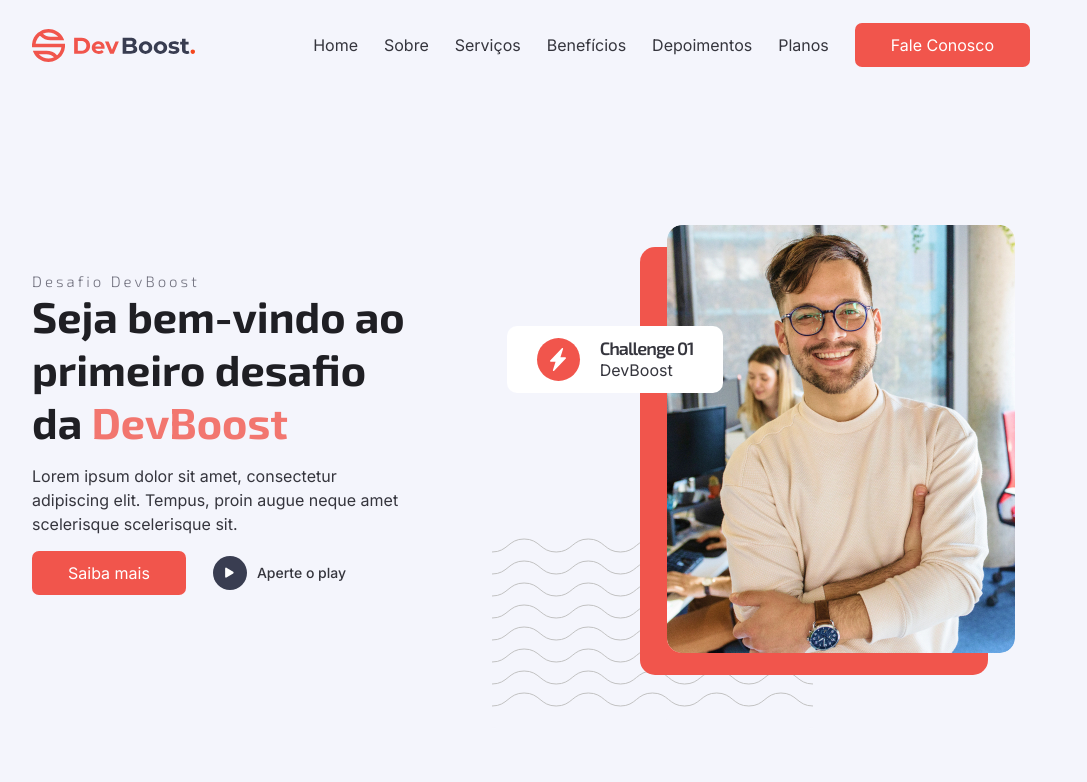
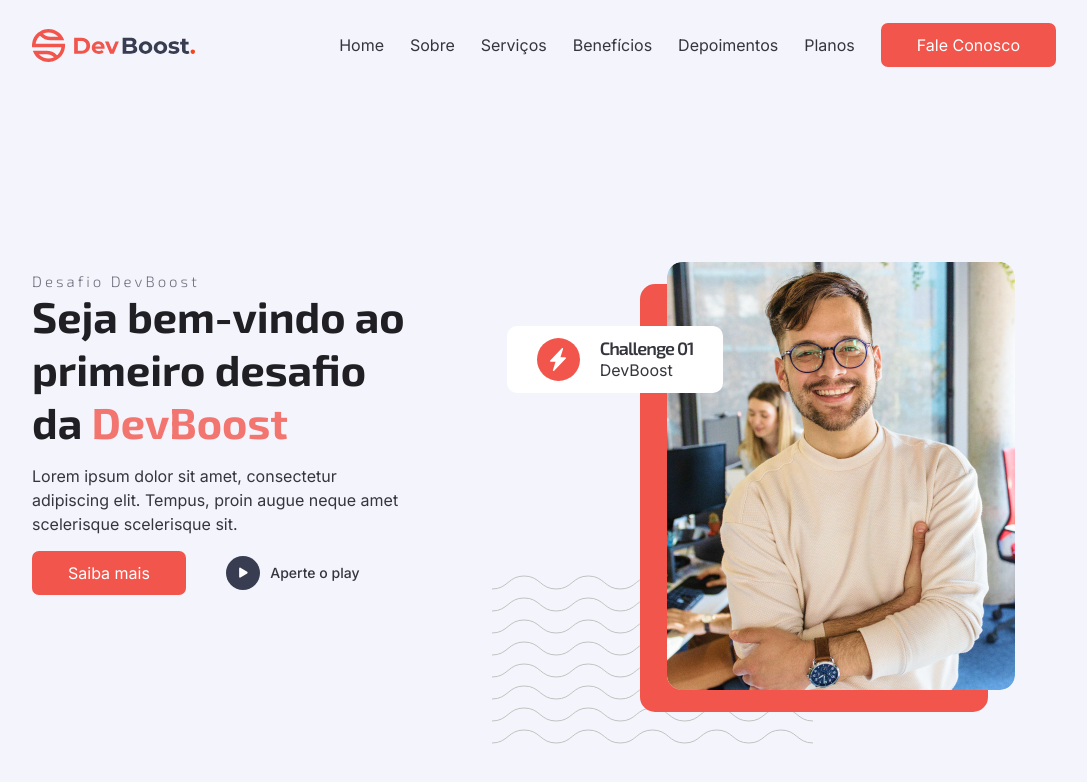
Before and after one commit to Jonathas3621/Challenge_one_DevBoost, a plain HTML site: page index.html in a window 1280 px wide. Shown: the whole page, without its empty margins (96-1183 px from the left). Drawn offline with Linux system fonts and the light colour scheme.

Commit message:
Otimizando o código e adicionando efeitos hover

```diff
--- a/index.html
+++ b/index.html
@@ -5,72 +5,71 @@
     <meta http-equiv="X-UA-Compatible" content="IE=Edge">
     <meta name="viewport" content="width=device-width, initial-scale=1.0">
     <link rel="stylesheet" href="style.css">
+    <link rel="icon" type="image/svg" href="assets/Icon_DevBoost.svg">
     <link rel="stylesheet" href="https://fonts.googleapis.com/css2?family=Exo+2:wght@300;600;700&family=Inter:wght@400;500&display=swap">
     <title>DevBoost Chalenge One</title>
 </head>
-<body>
+<body class="flex justify_center">
     <div class="container">
 
         <!--Cabeçalho da página-->
 
-        <header>
-            <div class="logo_container">
+        <header class="flex">
+            <a href="" class="flex align_center">
                 <img src="assets/LogoDevBoost.svg" alt="LogoDevBoost">
-            </div>
-            <nav class="main_menu">
-                <ul>
+            </a>
+            <nav class="main_menu flex align_center">
+                <ul class="flex">
                     <li><a class="text1" href="">Home</a></li>
                     <li><a class="text1" href="">Sobre</a></li>
                     <li><a class="text1" href="">Serviços</a></li>
                     <li><a class="text1" href="">Benefícios</a></li>
                     <li><a class="text1" href="">Depoimentos</a></li>
                     <li><a class="text1" href="">Planos</a></li>
-                    <li><a class="button text1" href="">Fale Conosco</a></li>
                 </ul>
+                <a class="button" href="">Fale Conosco</a>
             </nav>
         </header>
 
         <!-- Conteúdo principal da página -->
 
-        <section class="page_content">
+        <main class="flex">
 
             <!--Área de textos-->
 
-            <article class="texts_area">
-                <div class="text3">Desafio DevBoost</div>
-                <div>
+            <section class="text_area flex justify_center">
+                <h2 class="text3">Desafio DevBoost</h2>
                 <h1 class="heading1" id="main_title">Seja bem-vindo ao primeiro desafio da <i id="devboost">DevBoost</i></h1>
-                </div>
-                <div>
                 <p class="text1" id="paragraph">
                     Lorem ipsum dolor sit amet, consectetur adipiscing elit.
                     Tempus, proin augue neque amet scelerisque scelerisque sit.
                 </p>
+                <div class="flex align_center">
+                    <a href="" class="button">Saiba mais</a>
+                    <a href="" class="play_button flex align_center justify_center">
+                        <div href="" class="icon_container play">
+                            <div class="icon_play"><img src="assets/Play.svg" alt="Play"></div>
                         </div>
-                <div class="links_container">
-                    <a href="" class="button text1">Saiba mais</a>
-                    <div class="icon_play_container">
-                        <a href="" class="icon_play"><img src="assets/Play.svg" alt="Play"></a>
+                        <label for="icon_play" class="text2 flex align_center">Aperte o play</label>
+                    </a>
                 </div>
-                    <label for="icon_play" class="text2">Aperte o play</label>
-                </div>
-            </article>
+            </section>
 
             <!-- Área das imagens -->
 
-            <div class="images_area">
+            <section class="images_area">
                 <div class="waves_container"><img src="assets/Waves.svg" alt=""></div>
                 <div class="back_card"></div>
                 <div class="image_container"></div>
-                <div class="mini_card">
-                    <div class="icon_lightning_container"><img src="assets/Lightning.svg" alt=""></div>
+                <div class="mini_card flex justify_center align_center">
+                    <div class="icon_container lightning"><img src="assets/Lightning.svg" alt=""></div>
                     <div class="card_text">
                         <h2 class="heading2">Challenge 01</h2>
                         <p class="text1">DevBoost</p>
                     </div>
                 </div>
-            </div>
             </section>
+        </main>
     </div>
 </body>
 </html>
--- a/style.css
+++ b/style.css
@@ -4,10 +4,18 @@
     box-sizing: border-box;
 }
 html, body{width: 100vw; height: 100vh;}
+a{text-decoration: none;}
+.flex{
+    display: flex;
+}
+.justify_center{
+    justify-content: center;
+}
+.align_center{
+    align-items: center;
+}
 body{
     background-color: #f4f5fc;
-    display: flex;
-    justify-content: center;
 }
 .container{
     width: 80%;
@@ -16,15 +24,7 @@ header{
     width: 100%;
     height: 44px;
     margin-top: 23px;
-    display: flex;
     justify-content: space-between;
-}
-.logo_container, .main_menu{
-    display: flex;
-    align-items: center;
-}
-.main_menu ul{
-    display: flex;
 }
 .main_menu ul li{
     list-style: none;
@@ -32,50 +32,70 @@ header{
     display: flex;
     align-items: center;
 }
-a{text-decoration: none;}
+.main_menu ul li:hover a{
+    color: #F2766F;
+}
 .button{
     padding: 10px 36px;
     background-color: #F1554C;
-    color: #fff !important;
+    color: #fff;
     border-radius: 7px;
+    font-family: 'Inter', 'Times New Roman', Times;
+    font-weight: 400;
+    font-size: 16px;
+    line-height: 24px;
+    transition-duration: 0.4s;
 }
-.main_menu ul li:last-child a{
-    margin: 0;
+.button:hover{
+    background-color: #C13730;
 }
-.page_content{
+main{
     width: 100%;
     height: calc(100% - 67px);
-    display: flex;
-    flex-direction: row;
     justify-content: space-between;
 }
-.texts_area{
+.text_area{
     min-width: 376px;
     width: 376px;
-    display: flex;
     flex-direction: column;
-    justify-content: center;
 }
 #main_title, #paragraph{margin-bottom: 15px;}
 #devboost{color: #F2766F; font-style: normal;}
-.links_container{
-    display: flex;
-    align-items: center;
-}
 label{
     margin-left: 10px;
-    display: flex;
-    align-items: center;
+    transition-duration: 0.4s;
 }
-.icon_play_container{
-    background-color: #393D51;
-    height: 34px;
-    width: 34px;
-    margin-left: 27px;
+.icon_container{
     display: flex;
     justify-content: center;
     align-items: center;
     border-radius: 50%;
+}
+.play_button{
+    width: 160px;
+    height: 44px;
+    margin-left: 27px;
+    border-radius: 7px;
+    transition-duration: 0.4s;
+}
+.play_button:hover{
+    background-color: #F1554C;
+}
+.play_button:hover label{
+    color: #fff;
+}
+.play_button:hover .icon_play{
+    transform: rotate(360deg);
+}
+.play{
+    background-color: #393D51;
+    height: 34px;
+    width: 34px;
+}
+.icon_play{
+    transition-duration: 0.6s;
+    transition-property: transform;
+    transition-timing-function: ease;
 }
 .images_area{
     position: relative;
@@ -84,7 +104,7 @@ label{
 .waves_container{
     position: absolute;
     left: calc(40% - 175px);
-    bottom: calc(20% - 80px);
+    bottom: calc(15% - 80px);
 }
 .back_card{
     background-color: #F1554C;
@@ -93,14 +113,14 @@ label{
     border-radius: 15px;
     position: absolute;
     left: calc(40% - 27px);
-    bottom: calc(20% - 22px);
+    bottom: calc(15% - 22px);
 }
 .image_container{
     width: 348px;
     height: 428px;
     position: absolute;
     left: 40%;
-    bottom: 20%;
+    bottom: 15%;
     border-radius: 15px;
     background-image: url(assets/Imagem.jpg);
 }
@@ -109,21 +129,14 @@ label{
     width: 216px;
     height: 67px;
     border-radius: 10px;
-    display: flex;
-    justify-content: center;
-    align-items: center;
     position: absolute;
     left: calc(40% - 160px);
     bottom: calc(20% + 260px);
 }
-.icon_lightning_container{
+.lightning{
     width: 43px;
     height: 43px;
-    border-radius: 50%;
     background-color: #F1554C;
-    display: flex;
-    justify-content: center;
-    align-items: center;
 }
 .card_text{
     margin-left: 20px;
```
Also changed, not shown: assets/Icon_DevBoost.svg (added). Lines whose indentation alone changed are shown as unchanged.
